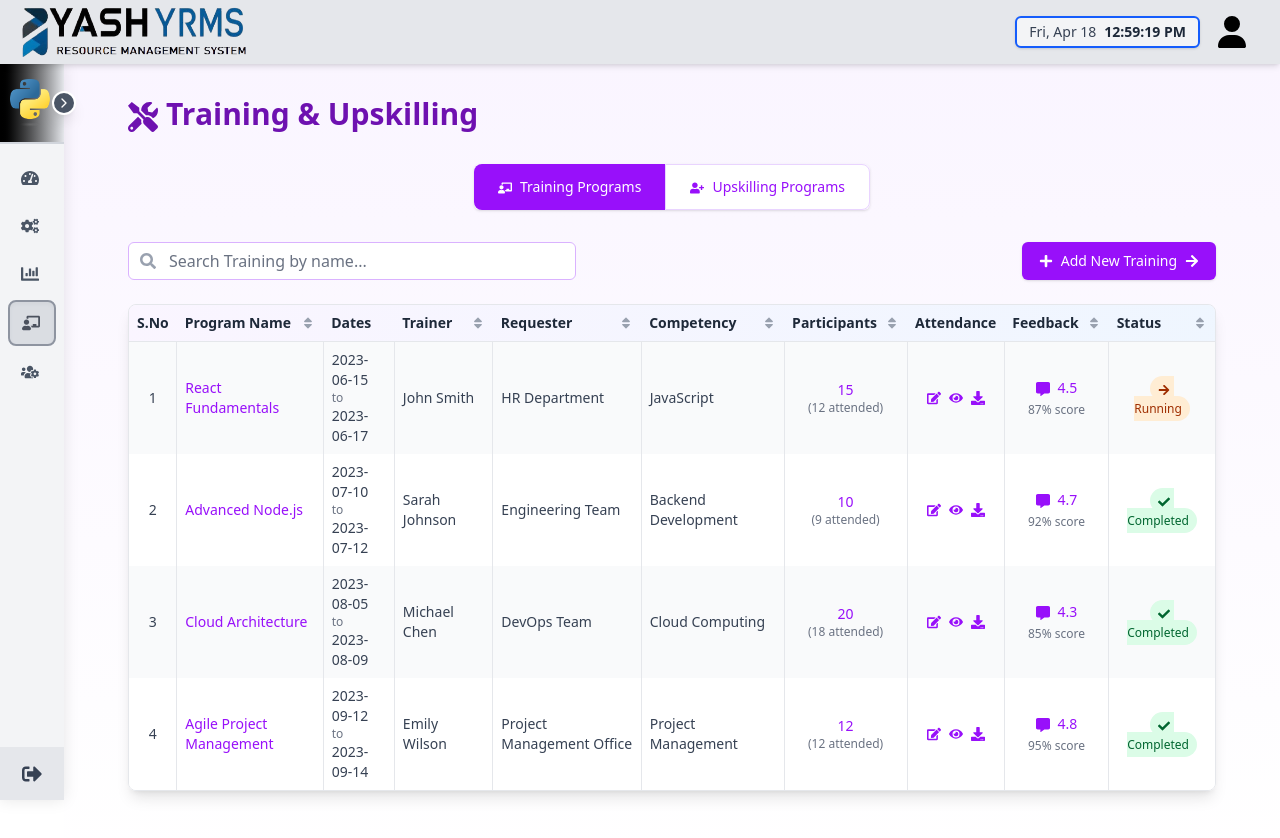
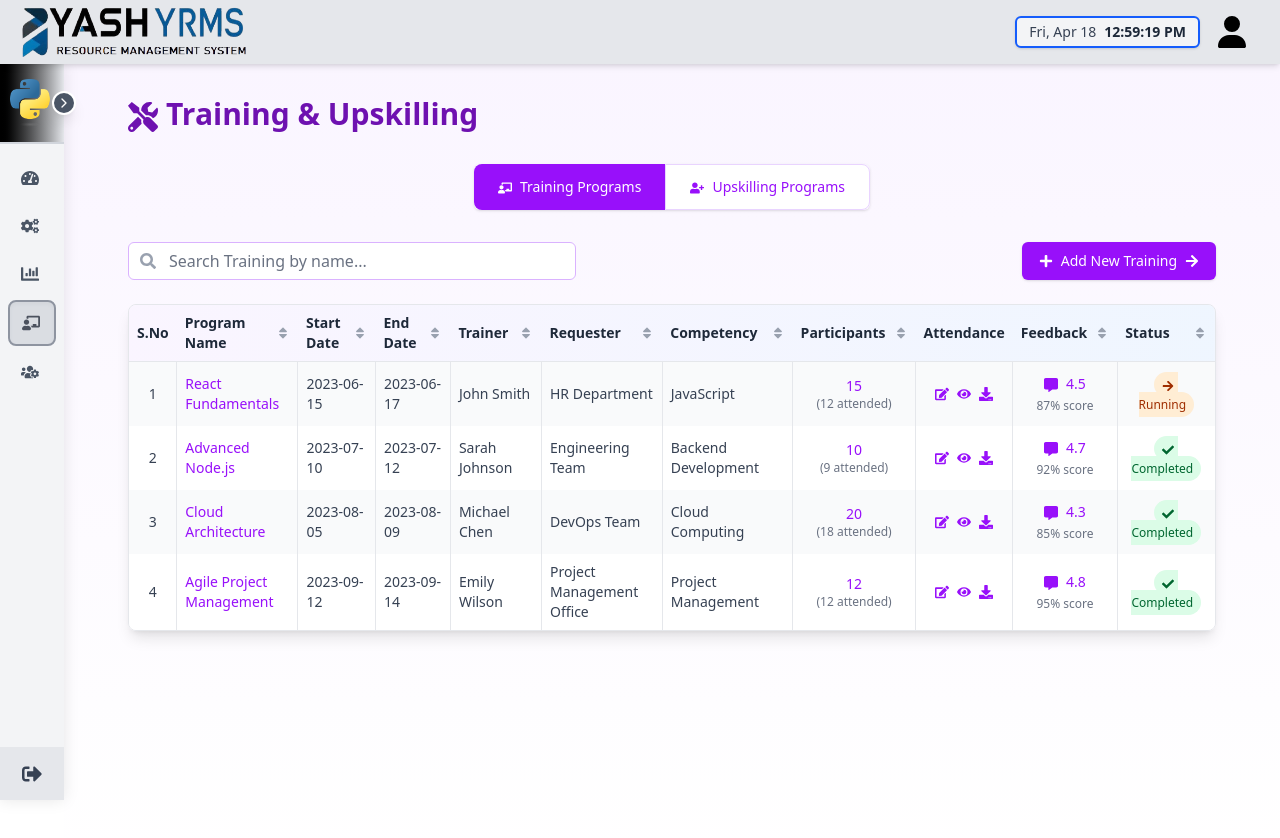
Before and after one commit to kartikey6699/YRMS-frontend, a React (Vite) app: page /manage-training in a window 1280 px wide. Shown: the top 838 px of the page. Built offline with nearby package versions, Linux system fonts and the light colour scheme; sample sign-in values are in the browser's storage.

Commit message:
date added

```diff
--- a/src/component/Dashboard/Admin/Training&Upskilling/AssignTraining.jsx
+++ b/src/component/Dashboard/Admin/Training&Upskilling/AssignTraining.jsx
@@ -114,7 +114,6 @@ const AssignTraining = () => {
       score: 88,
       status: 'hold'
     },
-    // ... other upskilling data
   ]);
 
   const statusOptions = [
@@ -179,7 +178,8 @@ const AssignTraining = () => {
   const columns = [
     { key: 'sno', label: 'S.No', sortable: false },
     { key: 'name', label: 'Program Name', sortable: true },
-    { key: 'dates', label: 'Dates', sortable: false },
+    { key: 'startDate', label: 'Start Date', sortable: true },
+    { key: 'endDate', label: 'End Date', sortable: true },
     { key: 'trainer', label: 'Trainer', sortable: true },
     { key: 'requester', label: 'Requester', sortable: true },
     { key: 'competency', label: 'Competency', sortable: true },
@@ -299,7 +299,8 @@ const AssignTraining = () => {
                     </td>
                     <td className="p-2 text-gray-700 text-sm border-r border-gray-200">
                       <div className="text-sm">{training.startDate}</div>
-                      <div className="text-xs text-gray-500">to</div>
+                    </td>
+                    <td className="p-2 text-gray-700 text-sm border-r border-gray-200">
                       <div className="text-sm">{training.endDate}</div>
                     </td>
                     <td className="p-2 text-gray-700 text-sm border-r border-gray-200">
@@ -460,7 +461,8 @@ const AssignTraining = () => {
                     </td>
                     <td className="p-2 text-gray-700 text-sm border-r border-gray-200">
                       <div className="text-sm">{upskilling.startDate}</div>
-                      <div className="text-xs text-gray-500">to</div>
+                    </td>
+                    <td className="p-2 text-gray-700 text-sm border-r border-gray-200">
                       <div className="text-sm">{upskilling.endDate}</div>
                     </td>
                     <td className="p-2 text-gray-700 text-sm border-r border-gray-200">
```
